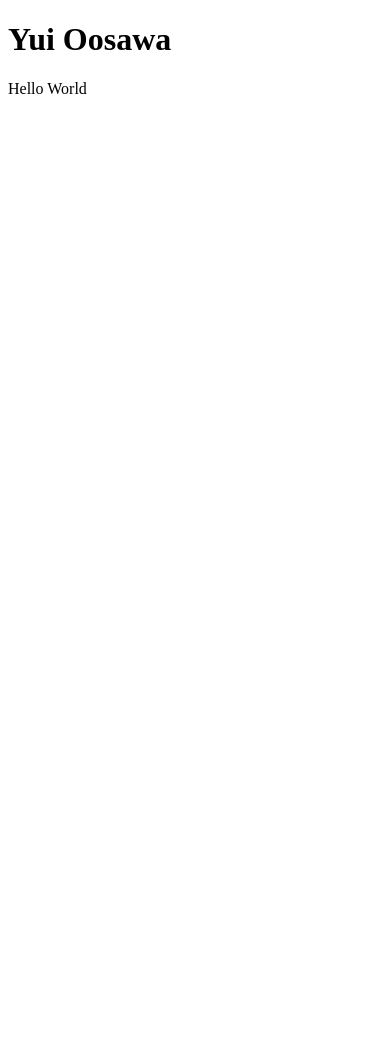
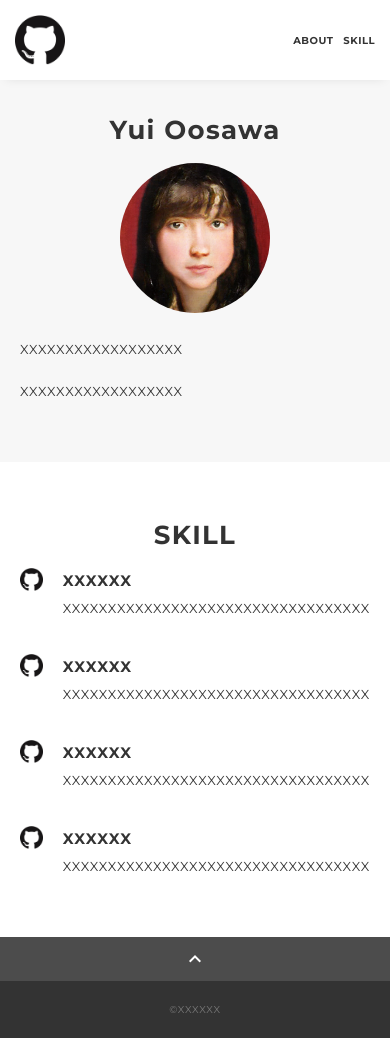
Before and after one commit to sawa-38/portfolio, a plain HTML site: page docs/index.html in a window 390 px wide. Before the commit the page ends 844 px from the top, so only its background shows below. Drawn offline with nearby package versions, Linux system fonts and the light colour scheme.

Commit message:
テンプレート反映

```diff
--- /dev/null
+++ b/docs/css/ress.css
@@ -0,0 +1,283 @@
+/*!
+ * ress.css • v3.0.1
+ * MIT License
+ * github.com/filipelinhares/ress
+ */
+
+/* # =================================================================
+   # Global selectors
+   # ================================================================= */
+
+html {
+  box-sizing: border-box;
+  word-break: normal;
+  -moz-tab-size: 4;
+  tab-size: 4;
+
+  -webkit-text-size-adjust: 100%; /* Prevent adjustments of font size after orientation changes in iOS */
+}
+
+*,
+::before,
+::after {
+  box-sizing: inherit;
+  background-repeat: no-repeat; /* Set `background-repeat: no-repeat` to all elements and pseudo elements */
+}
+
+::before,
+::after {
+  vertical-align: inherit;
+  text-decoration: inherit; /* Inherit text-decoration and vertical align to ::before and ::after pseudo elements */
+}
+
+* {
+  margin: 0;
+  padding: 0; /* Reset `padding` and `margin` of all elements */
+}
+
+/* # =================================================================
+   # General elements
+   # ================================================================= */
+
+hr {
+  overflow: visible; /* Show the overflow in Edge and IE */
+  height: 0; /* Add the correct box sizing in Firefox */
+}
+
+details,
+main {
+  display: block; /* Render the `main` element consistently in IE. */
+}
+
+summary {
+  display: list-item; /* Add the correct display in all browsers */
+}
+
+small {
+  font-size: 80%; /* Set font-size to 80% in `small` elements */
+}
+
+[hidden] {
+  display: none; /* Add the correct display in IE */
+}
+
+abbr[title] {
+  /* Add the correct text decoration in Chrome, Edge, IE, Opera, and Safari */
+  text-decoration: underline;
+  text-decoration: underline dotted;
+  border-bottom: none; /* Remove the bottom border in Chrome 57 */
+}
+
+a {
+  background-color: transparent; /* Remove the gray background on active links in IE 10 */
+}
+
+a:active,
+a:hover {
+  outline-width: 0; /* Remove the outline when hovering in all browsers */
+}
+
+code,
+kbd,
+pre,
+samp {
+  font-family: monospace, monospace; /* Specify the font family of code elements */
+}
+
+pre {
+  font-size: 1em; /* Correct the odd `em` font sizing in all browsers */
+}
+
+b,
+strong {
+  font-weight: bolder; /* Add the correct font weight in Chrome, Edge, and Safari */
+}
+
+/* https://gist.github.com/unruthless/413930 */
+sub,
+sup {
+  position: relative;
+  font-size: 75%;
+  line-height: 0;
+  vertical-align: baseline;
+}
+
+sub {
+  bottom: -.25em;
+}
+
+sup {
+  top: -.5em;
+}
+
+/* # =================================================================
+   # Forms
+   # ================================================================= */
+
+input {
+  border-radius: 0;
+}
+
+/* Replace pointer cursor in disabled elements */
+[disabled] {
+  cursor: default;
+}
+
+[type="number"]::-webkit-inner-spin-button,
+[type="number"]::-webkit-outer-spin-button {
+  height: auto; /* Correct the cursor style of increment and decrement buttons in Chrome */
+}
+
+[type="search"] {
+  outline-offset: -2px; /* Correct the outline style in Safari */
+
+  -webkit-appearance: textfield; /* Correct the odd appearance in Chrome and Safari */
+}
+
+[type="search"]::-webkit-search-decoration {
+  -webkit-appearance: none; /* Remove the inner padding in Chrome and Safari on macOS */
+}
+
+textarea {
+  overflow: auto; /* Internet Explorer 11+ */
+  resize: vertical; /* Specify textarea resizability */
+}
+
+button,
+input,
+optgroup,
+select,
+textarea {
+  font: inherit; /* Specify font inheritance of form elements */
+}
+
+optgroup {
+  font-weight: bold; /* Restore the font weight unset by the previous rule */
+}
+
+button {
+  overflow: visible; /* Address `overflow` set to `hidden` in IE 8/9/10/11 */
+}
+
+button,
+select {
+  text-transform: none; /* Firefox 40+, Internet Explorer 11- */
+}
+
+/* Apply cursor pointer to button elements */
+button,
+[type="button"],
+[type="reset"],
+[type="submit"],
+[role="button"] {
+  cursor: pointer;
+  color: inherit;
+}
+
+/* Remove inner padding and border in Firefox 4+ */
+button::-moz-focus-inner,
+[type="button"]::-moz-focus-inner,
+[type="reset"]::-moz-focus-inner,
+[type="submit"]::-moz-focus-inner {
+  padding: 0;
+  border-style: none;
+}
+
+/* Replace focus style removed in the border reset above */
+button:-moz-focusring,
+[type="button"]::-moz-focus-inner,
+[type="reset"]::-moz-focus-inner,
+[type="submit"]::-moz-focus-inner {
+  outline: 1px dotted ButtonText;
+}
+
+button,
+html [type="button"],
+/* Prevent a WebKit bug where (2) destroys native `audio` and `video`controls in Android 4 */
+[type="reset"],
+[type="submit"] {
+  -webkit-appearance: button; /* Correct the inability to style clickable types in iOS */
+}
+
+/* Remove the default button styling in all browsers */
+button,
+input,
+select,
+textarea {
+  border-style: none;
+  background-color: transparent;
+}
+
+/* Style select like a standard input */
+select {
+  -webkit-appearance: none; /* Chrome 41+ */
+  -moz-appearance: none; /* Firefox 36+ */
+}
+
+select::-ms-expand {
+  display: none; /* Internet Explorer 11+ */
+}
+
+select::-ms-value {
+  color: currentColor; /* Internet Explorer 11+ */
+}
+
+legend {
+  display: table; /* Correct the text wrapping in Edge and IE */
+  max-width: 100%; /* Correct the text wrapping in Edge and IE */
+  max-width: 100%; /* Correct the text wrapping in Edge 18- and IE */
+  white-space: normal; /* Correct the text wrapping in Edge and IE */
+  color: inherit; /* Correct the color inheritance from `fieldset` elements in IE */
+  border: 0; /* Correct `color` not being inherited in IE 8/9/10/11 */
+}
+
+::-webkit-file-upload-button {
+  font: inherit; /* Change font properties to `inherit` in Chrome and Safari */
+  color: inherit;
+  /* Correct the inability to style clickable types in iOS and Safari */
+
+  -webkit-appearance: button;
+}
+
+/* # =================================================================
+   # Specify media element style
+   # ================================================================= */
+
+img {
+  border-style: none; /* Remove border when inside `a` element in IE 8/9/10 */
+}
+
+/* Add the correct vertical alignment in Chrome, Firefox, and Opera */
+progress {
+  vertical-align: baseline;
+}
+
+/* # =================================================================
+   # Accessibility
+   # ================================================================= */
+
+/* Hide content from screens but not screenreaders */
+@media screen {
+  [hidden~="screen"] {
+    display: inherit;
+  }
+  [hidden~="screen"]:not(:active):not(:focus):not(:target) {
+    position: absolute !important;
+    clip: rect(0 0 0 0) !important;
+  }
+}
+
+/* Specify the progress cursor of updating elements */
+[aria-busy="true"] {
+  cursor: progress;
+}
+
+/* Specify the pointer cursor of trigger elements */
+[aria-controls] {
+  cursor: pointer;
+}
+
+/* Specify the unstyled cursor of disabled, not-editable, or otherwise inoperable elements */
+[aria-disabled] {
+  cursor: default;
+}
--- /dev/null
+++ b/docs/css/style.css
@@ -0,0 +1,311 @@
+body {
+  font-family: "Montserrat","Helvetica Neue",Arial,"Hiragino Kaku Gothic ProN","Hiragino Sans",Meiryo,sans-serif;
+  font-size: 14px;
+  line-height: 1.8;
+  letter-spacing: .8px;
+  color: #333;
+}
+
+a {
+  transition: opacity .3s;
+  text-decoration: none;
+  color: #1ca9e3;
+}
+
+img {
+  max-width: 100%;
+  height: auto;
+  vertical-align: bottom;
+  border-style: none;
+}
+
+ul,
+li {
+  list-style: none;
+}
+
+.pc-only {
+  display: block;
+}
+
+.sp-only {
+  display: none;
+}
+
+.wrapper {
+  padding-top: 73px;
+}
+
+.section {
+  padding: 90px 0;
+}
+
+.section:nth-of-type(odd) {
+  background-color: #f7f7f7;
+}
+
+.inner {
+  max-width: 1340px;
+  margin: 0 auto;
+  padding: 0 40px;
+}
+
+.title {
+  font-size: 34px;
+  font-weight: bold;
+  line-height: 1;
+  margin-bottom: 40px;
+  text-align: center;
+  letter-spacing: .05em;
+  color: #333;
+}
+
+.lead {
+  margin-bottom: 30px;
+}
+
+/*--- header ---*/
+.header {
+  position: fixed;
+  top: 0;
+  z-index: 1;
+  width: 100%;
+  background-color: #fff;
+  box-shadow: 0 5px 10px -6px rgba(0,0,0,.1);
+}
+
+.header .inner {
+  display: flex;
+  align-items: center;
+  justify-content: space-between;
+  padding: 20px 40px;
+}
+
+.header-logo {
+  font-size: 20px;
+  font-weight: bold;
+  line-height: 1.2;
+  margin-right: 20px;
+  letter-spacing: .05em;
+}
+
+.header-logo a {
+  color: #333;
+}
+
+.header-banner {
+  width: 50px;
+}
+.header-nav-list {
+  display: flex;
+  justify-content: space-between;
+}
+
+.header-nav-item:not(:last-child) {
+  margin-right: 20px;
+}
+
+.header-nav-item a {
+  position: relative;
+  font-size: 13px;
+  font-weight: bold;
+  display: inline-block;
+  padding: 5px 0;
+  transition: .3s;
+  letter-spacing: .05em;
+  color: #333;
+}
+.header-nav-item a:after {
+  position: absolute;
+  bottom: 0;
+  left: 50%;
+  width: 0;
+  height: 3px;
+  content: "";
+  transition: .3s;
+  -webkit-transform: translateX(-50%);
+  transform: translateX(-50%);
+  background-color: #333;
+}
+
+.header-nav-item a:hover:after {
+  width: 100%;
+}
+
+/*--- about ---*/
+.profile {
+  display: flex;
+  flex-wrap: wrap;
+  max-width: 800px;
+  margin: 0 auto;
+}
+.profile-img {
+  width: 20%;
+  margin-right: 30px;
+  border-radius: 50%;
+}
+.profile-img img {
+  border-radius: 50%;
+}
+.profile-body {
+  flex: 1;
+}
+.profile-body p:not(:last-child) {
+  margin-bottom: 30px;
+}
+
+/*--- skill ---*/
+.skill-list {
+  display: flex;
+  flex-wrap: wrap;
+  justify-content: space-between;
+  margin-bottom: -50px;
+}
+
+.skill-item {
+  display: flex;
+  align-items: flex-start;
+  justify-content: space-between;
+  width: 48%;
+  margin-bottom: 50px;
+}
+
+.skill-img {
+  width: 60px;
+  height: auto;
+  margin-right: 20px;
+}
+
+.skill-body {
+  flex: 1;
+}
+
+.skill-name {
+  margin-bottom: 3px;
+}
+
+/*--- contact ---*/
+.contact {
+  text-align: center;
+}
+
+.contact-item:not(:last-child) {
+  margin-right: 10px;
+}
+
+.contact-icon {
+  width: 50px;
+}
+
+/*--- page-top ---*/
+.page-top {
+  font-weight: bold;
+  padding: 10px;
+  cursor: pointer;
+  text-align: center;
+  background-color: #4c4c4c;
+}
+
+.page-top .material-icons-outlined {
+  vertical-align: bottom;
+  color: #fff;
+}
+
+/*--- footer ---*/
+.footer {
+  padding: 30px;
+  background-color: #333;
+}
+
+.copyright {
+  font-size: 10px;
+  text-align: center;
+  color: #797979;
+}
+
+
+/* --- media Queries 767 ---*/
+@media screen and (max-width: 767px) {
+  body {
+    font-size: 13px;
+    line-height: 1.7;
+  }
+
+  .pc-only {
+    display: none;
+  }
+
+  .sp-only {
+    display: block;
+  }
+
+  .title {
+    font-size: 26px;
+    margin-bottom: 20px;
+  }
+
+  .wrapper {
+    padding-top: 57px;
+  }
+
+  .section {
+    padding: 60px 0;
+  }
+
+  .inner {
+    padding: 0 20px;
+  }
+
+  .header .inner {
+    padding: 15px;
+  }
+
+  .header-logo {
+    font-size: 15px;
+    margin-right: 15px;
+  }
+
+  .header-nav-item:not(:last-child) {
+    margin-right: 10px;
+  }
+
+  .header-nav-item a {
+    font-size: 10px;
+  }
+
+  .header-nav-item a:after {
+    display: none;
+  }
+
+  .profile {
+    display: block;
+  }
+  .profile-img {
+    width: 150px;
+    margin: 0 auto;
+    margin-bottom: 25px;
+  }
+
+  .profile-body p:not(:last-child) {
+    margin-bottom: 20px;
+  }
+
+  .skill-list {
+    display: block;
+    margin-bottom: 0;
+  }
+
+  .skill-item {
+    width: 100%;
+    margin-bottom: 35px;
+  }
+
+  .skill-item:last-child {
+    margin-bottom: 0;
+  }
+
+  .footer {
+    padding: 20px;
+  }
+
+}
--- a/docs/index.html
+++ b/docs/index.html
@@ -1,11 +1,117 @@
 <!DOCTYPE html>
 <html>
 <head>
-<meta charset="UTF-8">
-<title>My Portfolio</title>
+<meta charset="utf-8" />
+<meta name="viewport"
+	content="width=device-width,initial-scale=1.0,user-scalable=no" />
+<meta property="og:type" content="website" />
+<meta property="og:title" content="XXXXXX's portfolio" />
+<!-- <meta property="og:url" content="dummyurl" /> -->
+<meta property="og:description" content="XXXXXXの自己紹介サイトです。" />
+<meta property="og:image" content="img/ogp.png" />
+<meta name="description" content="XXXXXXの自己紹介サイトです。" />
+<title>XXXXXX ポートフォリオ</title>
+<link rel="preconnect" href="https://fonts.gstatic.com" />
+<link
+	href="https://fonts.googleapis.com/css2?family=Montserrat:wght@400;700&display=swap"
+	rel="stylesheet" />
+<link
+	href="https://fonts.googleapis.com/css?family=Material+Icons+Outlined"
+	rel="stylesheet" />
+<link href="css/ress.css" media="all" rel="stylesheet" type="text/css" />
+<link href="css/style.css" media="all" rel="stylesheet" type="text/css" />
+<!-- <link rel="shortcut icon" href="img/favicon.ico" /> -->
+<!-- <link rel="canonical" href="dummyurl" /> -->
 </head>
+
 <body>
-	<h1>Yui Oosawa</h1>
-	<p>Hello World</p>
+	<div class="wrapper">
+		<header class="header">
+			<div class="inner">
+				<h1 class="header-logo">
+					<a href="#"><img class="header-banner" src="img/github.png"
+						alt="ロゴマーク" /> </a>
+				</h1>
+				<nav class="header-nav">
+					<ul class="header-nav-list">
+						<li class="header-nav-item"><a href="#about">ABOUT</a></li>
+						<li class="header-nav-item"><a href="#skill">SKILL</a></li>
+					</ul>
+				</nav>
+			</div>
+		</header>
+
+		<main class="content">
+			<section class="about section" id="about">
+				<div class="inner">
+					<h2 class="title">Yui Oosawa</h2>
+					<div class="profile">
+						<p class="profile-img">
+							<img src="img/profile.png" alt="自画像" />
+						</p>
+						<div class="profile-body">
+							<p>XXXXXXXXXXXXXXXXXX</p>
+							<p>XXXXXXXXXXXXXXXXXX</p>
+						</div>
+					</div>
+				</div>
+			</section>
+
+			<section class="skill section" id="skill">
+				<div class="inner">
+					<h2 class="title">SKILL</h2>
+					<div class="skill-list">
+						<div class="skill-item">
+							<p class="skill-img">
+								<img src="img/github.png" alt="logo" />
+							</p>
+							<div class="skill-body">
+								<h3 class="skill-name">XXXXXX</h3>
+								<p class="skill-text">XXXXXXXXXXXXXXXXXXXXXXXXXXXXXXXXXX</p>
+							</div>
+						</div>
+						<div class="skill-item">
+							<p class="skill-img">
+								<img src="img/github.png" alt="logo" />
+							</p>
+							<div class="skill-body">
+								<h3 class="skill-name">XXXXXX</h3>
+								<p class="skill-text">XXXXXXXXXXXXXXXXXXXXXXXXXXXXXXXXXX</p>
+							</div>
+						</div>
+						<div class="skill-item">
+							<p class="skill-img">
+								<img src="img/github.png" alt="logo" />
+							</p>
+							<div class="skill-body">
+								<h3 class="skill-name">XXXXXX</h3>
+								<p class="skill-text">XXXXXXXXXXXXXXXXXXXXXXXXXXXXXXXXXX</p>
+							</div>
+						</div>
+						<div class="skill-item">
+							<p class="skill-img">
+								<img src="img/github.png" alt="logo" />
+							</p>
+							<div class="skill-body">
+								<h3 class="skill-name">XXXXXX</h3>
+								<p class="skill-text">XXXXXXXXXXXXXXXXXXXXXXXXXXXXXXXXXX</p>
+							</div>
+						</div>
+					</div>
+				</div>
+			</section>
+
+			<div class="page-top" id="js-page-top">
+				<span class="material-icons-outlined">expand_less</span>
+			</div>
+
+			<footer class="footer">
+				<div class="copyright">&copy;XXXXXX</div>
+			</footer>
+		</main>
+	</div>
+	<script
+		src="https://ajax.googleapis.com/ajax/libs/jquery/3.5.1/jquery.min.js"></script>
+	<script src="js/script.js"></script>
 </body>
 </html>
--- /dev/null
+++ b/docs/js/script.js
@@ -0,0 +1,20 @@
+$(function () {
+
+  //ページ内スクロール
+  var navHeight = $(".header").outerHeight();
+
+  $('a[href^="#"]').on("click", function () {
+    var href = $(this).attr("href");
+    var target = $(href == "#" || href == "" ? "html" : href);
+    var position = target.offset().top - navHeight;
+    $("html, body").animate({ scrollTop: position, }, 300, "swing");
+    return false;
+  });
+
+  //ページトップ
+  $("#js-page-top").on("click", function () {
+    $("body,html").animate({ scrollTop: 0, }, 300);
+    return false;
+  });
+
+});
```
Also changed, not shown: docs/img/github.png (added), docs/img/ogp.png (added), docs/img/profile.png (added).
